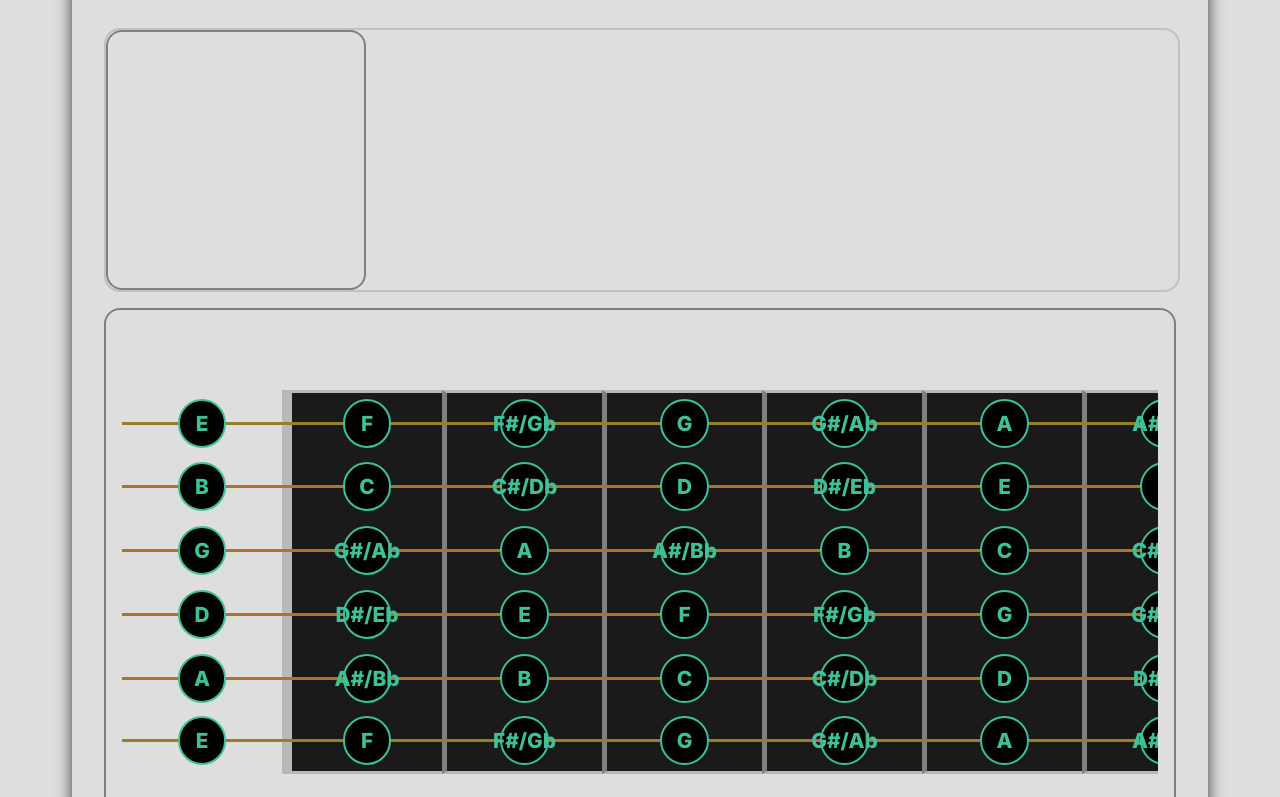
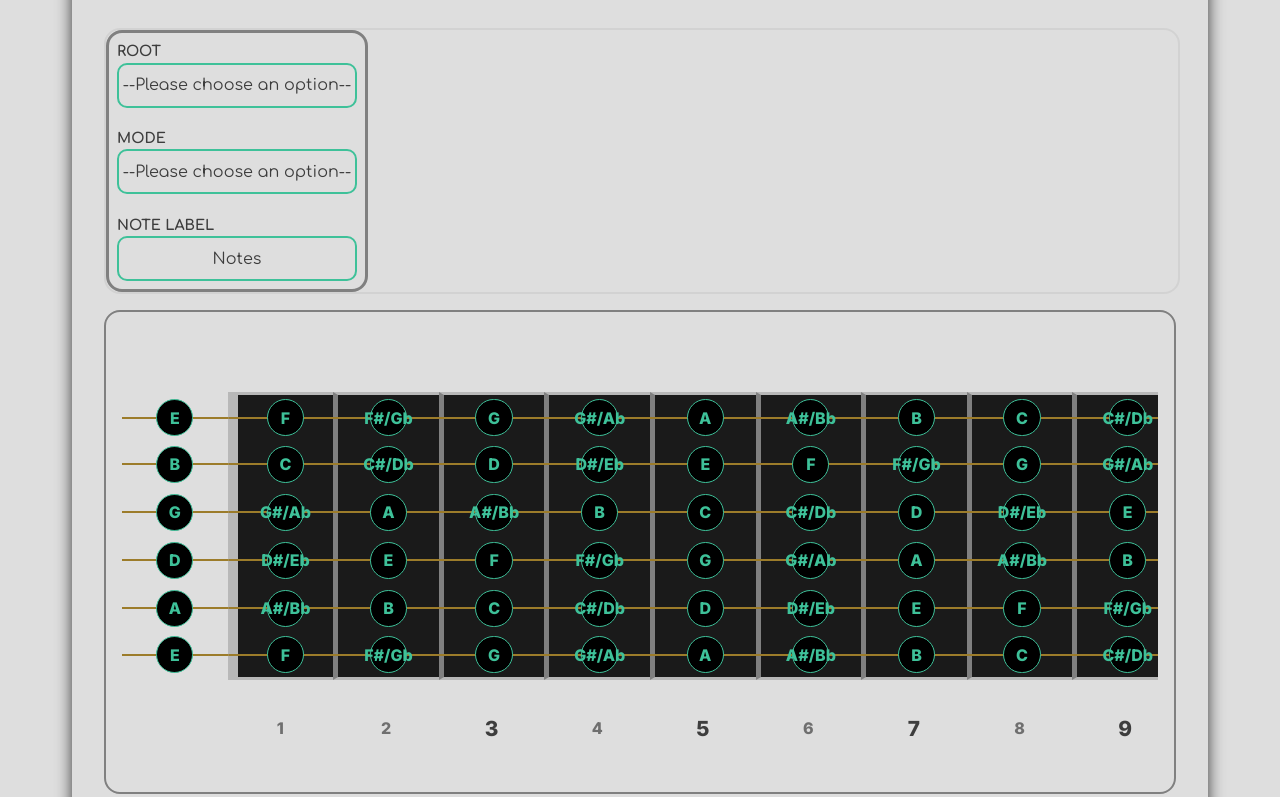
Before and after one commit to NovaSharx/Novabrato, a React (Create React App) app in the folder frontend/: page / in a window 1280 px wide. Shown: the part 843-1640 px from the top of the page. Built offline with nearby package versions, Linux system fonts and the light colour scheme.

Commit message:
Added labels and options to virtual guitar main control panel. Fixed hover on call to action button.

```diff
--- a/frontend/src/components/Home/HeroSection.tsx
+++ b/frontend/src/components/Home/HeroSection.tsx
@@ -9,7 +9,7 @@ const HeroSection: FC = (): ReactElement => {
     const CallToActionButton = styled.span`
         color: ${theme.palette.primary.main};
         border: 2px solid ${theme.palette.primary.main};
-        &:hover: {
+        &:hover {
             color: white;
             border: 2px solid ${theme.palette.secondary.main};
         }
--- a/frontend/src/components/VirtualGuitar/VirtualGuitarContainer.tsx
+++ b/frontend/src/components/VirtualGuitar/VirtualGuitarContainer.tsx
@@ -1,6 +1,7 @@
 import { FC, ReactElement, useContext } from 'react';
 import { ThemeContext } from '../contexts/ThemeContext';
 import VirtualGuitarNeck from './VirtualGuitarNeck';
+import VirtualGuitarControlPanel from './VirtualGuitarControlPanel';
 
 const VirtualGuitarContainer: FC = (): ReactElement => {
 
@@ -22,19 +23,9 @@ const VirtualGuitarContainer: FC = (): ReactElement => {
                     </div>
 
                     <div className='virtual-guitar-content'>
-                        <div className='virtual-guitar-control-panel'>
-                            <div className='virtual-guitar-main-panel'>
-                                <div className='virtual-guitar-root-panel'>
 
-                                </div>
-                                <div className='virtual-guitar-mode-panel'>
+                        <VirtualGuitarControlPanel />
 
-                                </div>
-                                <div className='virtual-guitar-note-label-panel'>
-
-                                </div>
-                            </div>
-                        </div>
                         <div className='virtual-guitar-fretboard-container'>
                             <VirtualGuitarNeck />
                         </div>
--- /dev/null
+++ b/frontend/src/components/VirtualGuitar/VirtualGuitarControlPanel.tsx
@@ -0,0 +1,64 @@
+import { FC, ReactElement, useContext } from 'react';
+import styled from '@emotion/styled';
+import { ThemeContext } from '../contexts/ThemeContext';
+import { VirtualGuitarContext } from '../contexts/VirtualGuitarContext';
+
+const VirtualGuitarControlPanel: FC = (): ReactElement => {
+
+    const { theme } = useContext(ThemeContext)!
+
+    const { noteLibrary } = useContext(VirtualGuitarContext)!
+
+    const VirtualGuitarSelect = styled.select`
+        color: ${theme.palette.text.primary};
+        border-color: ${theme.palette.primary.main};
+        background-color: ${theme.palette.background.primary};
+        &:hover {
+            border-color: ${theme.palette.secondary.main};
+        }
+    `;
+
+    const renderRootoptions: JSX.Element[] = noteLibrary.map((root: string, index: number): JSX.Element => {
+        return (
+            <option value={root}>{root}</option>
+        )
+    })
+
+    return (
+        <div className='virtual-guitar-control-panel'>
+            <div className='virtual-guitar-main-panel'>
+
+                <div className='virtual-guitar-main-panel-item'>
+                    <label htmlFor='virtual-guitar-root' className='main-panel-label' style={{ color: theme.palette.text.primary }}>ROOT</label>
+                    <VirtualGuitarSelect id='virtual-guitar-root' className='main-panel-selection'>
+                        <option value=''>--Please choose an option--</option>
+                        {renderRootoptions}
+                    </VirtualGuitarSelect>
+                </div>
+
+                <div className='virtual-guitar-main-panel-item'>
+                    <label htmlFor='virtual-guitar-mode' className='main-panel-label' style={{ color: theme.palette.text.primary }}>MODE</label>
+                    <VirtualGuitarSelect id='virtual-guitar-mode' className='main-panel-selection'>
+                        <option value=''>--Please choose an option--</option>
+                        <option value='ionian'>Ionian (Major Scale)</option>
+                        <option value='aeolian'>Aeolian (Minor Scale)</option>
+                        <option value='major-pentatonic'>Pentatonic (Major Scale)</option>
+                        <option value='minor-pentatonic'>Pentatonic (Minor Scale)</option>
+                    </VirtualGuitarSelect>
+                </div>
+
+                <div className='virtual-guitar-main-panel-item'>
+                    <label htmlFor='virtual-guitar-note-label' className='main-panel-label' style={{ color: theme.palette.text.primary }}>NOTE LABEL</label>
+                    <VirtualGuitarSelect id='virtual-guitar-note-label' className='main-panel-selection'>
+                        <option value='notes'>Notes</option>
+                        <option value='degrees'>Degrees</option>
+                        <option value='intervals'>Intervals</option>
+                    </VirtualGuitarSelect>
+                </div>
+
+            </div>
+        </div>
+    )
+}
+
+export default VirtualGuitarControlPanel;
--- a/frontend/src/components/VirtualGuitar/VirtualGuitarNote.tsx
+++ b/frontend/src/components/VirtualGuitar/VirtualGuitarNote.tsx
@@ -16,11 +16,10 @@ const VirtualGuitarNote: FC<VirtualGuitarNoteProps> = ({ note, frequency }): Rea
 
     const StyledNote = styled.div`
         color: ${selectedNotes.includes(note) ? 'white' : theme.palette.primary.main};
-        border: 2px solid ${selectedNotes.includes(note) ? theme.palette.secondary.main : theme.palette.primary.main};
-        -webkit-user-select: none;
+        border-color: ${selectedNotes.includes(note) ? theme.palette.secondary.main : theme.palette.primary.main};
         &:hover {
             color: white;
-            border: 5px solid ${theme.palette.secondary.main};
+            border-color: ${theme.palette.secondary.main};
         }
     `;
 
--- a/frontend/src/stylesheets/css/main.css
+++ b/frontend/src/stylesheets/css/main.css
@@ -151,6 +151,7 @@ p {
   flex-direction: column;
   border-radius: 1rem;
   box-shadow: 0rem 0rem 1rem 0rem rgba(0, 0, 0, 0.75);
+  -webkit-user-select: none;
 }
 .virtual-guitar-container .virtual-guitar-title {
   text-align: center;
@@ -158,15 +159,39 @@ p {
 }
 .virtual-guitar-container .virtual-guitar-content .virtual-guitar-control-panel {
   width: 100%;
-  border: 2px solid rgba(128, 128, 128, 0.3137254902);
+  border: 2px solid rgba(128, 128, 128, 0.1254901961);
   border-radius: 1rem;
 }
 .virtual-guitar-container .virtual-guitar-content .virtual-guitar-control-panel .virtual-guitar-main-panel {
   padding: 0.5rem;
+  display: flex;
+  flex-direction: column;
+  justify-content: space-between;
   width: 15rem;
   height: 15rem;
-  border: 2px solid grey;
+  border: 3px solid grey;
   border-radius: 1rem;
+}
+.virtual-guitar-container .virtual-guitar-content .virtual-guitar-control-panel .virtual-guitar-main-panel .virtual-guitar-main-panel-item {
+  display: flex;
+  flex-direction: column;
+}
+.virtual-guitar-container .virtual-guitar-content .virtual-guitar-control-panel .virtual-guitar-main-panel .virtual-guitar-main-panel-item .main-panel-label {
+  font-size: 0.9rem;
+  font-weight: 800;
+}
+.virtual-guitar-container .virtual-guitar-content .virtual-guitar-control-panel .virtual-guitar-main-panel .virtual-guitar-main-panel-item .main-panel-selection {
+  height: 45px;
+  border-width: 2px;
+  border-style: solid;
+  border-radius: 10px;
+  text-align: center;
+  font-size: 1rem;
+  appearance: none;
+}
+.virtual-guitar-container .virtual-guitar-content .virtual-guitar-control-panel .virtual-guitar-main-panel .virtual-guitar-main-panel-item .main-panel-selection:hover {
+  cursor: pointer;
+  border-width: 3px;
 }
 .virtual-guitar-container .virtual-guitar-content .virtual-guitar-fretboard-container {
   box-sizing: border-box;
@@ -210,13 +235,13 @@ p {
   display: flex;
   justify-content: center;
   align-items: center;
-  width: 10rem;
-  height: 4rem;
+  width: 6.6rem;
+  height: 3rem;
 }
 .virtual-guitar-container .virtual-guitar-content .virtual-guitar-fretboard-container .virtual-guitar-neck-container .virtual-guitar-neck .virtual-guitar-string .virtual-guitar-fret::after {
   position: absolute;
   width: 120%;
-  height: 3px;
+  height: 2px;
   background-color: #9C7C2A;
   border-radius: 1rem;
   content: "";
@@ -227,10 +252,12 @@ p {
   align-items: center;
   background-color: black;
   font-family: "Inter";
-  font-size: 1.3rem;
+  font-size: 1rem;
   font-weight: 800;
-  width: 2.8rem;
-  height: 2.8rem;
+  width: 2.2rem;
+  height: 2.2rem;
+  border-width: 1px;
+  border-style: solid;
   border-radius: 50%;
   z-index: 1;
   transition: 0.1s;
@@ -238,6 +265,7 @@ p {
 .virtual-guitar-container .virtual-guitar-content .virtual-guitar-fretboard-container .virtual-guitar-neck-container .virtual-guitar-neck .virtual-guitar-string .virtual-guitar-fret .virtual-guitar-note:hover {
   cursor: pointer;
   font-size: 1.5rem;
+  border-width: 5px;
 }
 .virtual-guitar-container .virtual-guitar-content .virtual-guitar-fretboard-container .virtual-guitar-neck-container .virtual-guitar-neck .virtual-guitar-string span {
   display: flex;
@@ -257,7 +285,7 @@ p {
   display: flex;
   justify-content: center;
   align-items: center;
-  width: 10rem;
+  width: 6.6rem;
   height: 2rem;
   font-family: "Inter";
 }
--- a/frontend/src/stylesheets/scss/components/_virtual-guitar.scss
+++ b/frontend/src/stylesheets/scss/components/_virtual-guitar.scss
@@ -5,6 +5,7 @@
     flex-direction: column;
     border-radius: 1rem;
     box-shadow: 0rem 0rem 1rem 0rem rgba(0, 0, 0, 0.75);
+    -webkit-user-select: none;
 
     .virtual-guitar-title {
         text-align: center;
@@ -17,15 +18,43 @@
 
         .virtual-guitar-control-panel {
             width: 100%;
-            border: 2px solid #80808050;
+            border: 2px solid #80808020;
             border-radius: 1rem;
 
             .virtual-guitar-main-panel {
                 padding: 0.5rem;
+                display: flex;
+                flex-direction: column;
+                justify-content: space-between;
                 width: 15rem;
                 height: 15rem;
-                border: 2px solid grey;
+                border: 3px solid grey;
                 border-radius: 1rem;
+
+                .virtual-guitar-main-panel-item {
+                    display: flex;
+                    flex-direction: column;
+
+                    .main-panel-label {
+                        font-size: 0.9rem;
+                        font-weight: 800;
+                    }
+
+                    .main-panel-selection {
+                        height: 45px;
+                        border-width: 2px;
+                        border-style: solid;
+                        border-radius: 10px;
+                        text-align: center;
+                        font-size: 1rem;
+                        appearance: none;
+
+                        &:hover {
+                            cursor: pointer;
+                            border-width: 3px;
+                        }
+                    }
+                }
             }
         }
 
@@ -84,13 +113,13 @@
                             display: flex;
                             justify-content: center;
                             align-items: center;
-                            width: 10rem;
-                            height: 4rem;
+                            width: 6.6rem;
+                            height: 3rem;
 
                             &::after {
                                 position: absolute;
                                 width: 120%;
-                                height: 3px;
+                                height: 2px;
                                 background-color: #9C7C2A;
                                 border-radius: 1rem;
                                 content: '';
@@ -102,10 +131,12 @@
                                 align-items: center;
                                 background-color: black;
                                 font-family: 'Inter';
-                                font-size: 1.3rem;
+                                font-size: 1rem;
                                 font-weight: 800;
-                                width: 2.8rem;
-                                height: 2.8rem;
+                                width: 2.2rem;
+                                height: 2.2rem;
+                                border-width: 1px;
+                                border-style: solid;
                                 border-radius: 50%;
                                 z-index: 1;
                                 transition: 0.1s;
@@ -113,6 +144,7 @@
                                 &:hover {
                                     cursor: pointer;
                                     font-size: 1.5rem;
+                                    border-width: 5px;
                                 }
                             }
                         }
@@ -144,7 +176,7 @@
                         display: flex;
                         justify-content: center;
                         align-items: center;
-                        width: 10rem;
+                        width: 6.6rem;
                         height: 2rem;
                         font-family: 'Inter';
                     }
```
Also changed, not shown: 1 other file (tests, documents, lock files or other folders).
